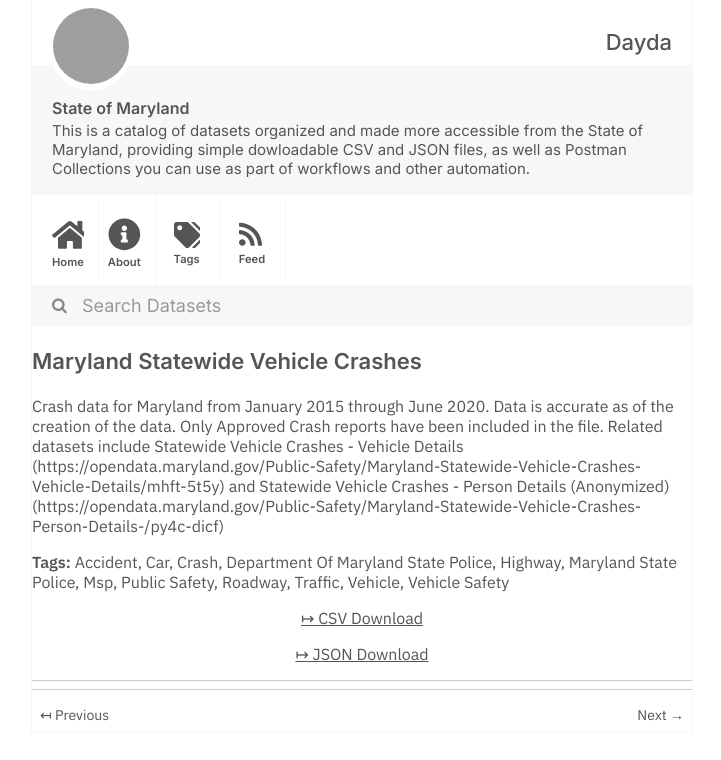
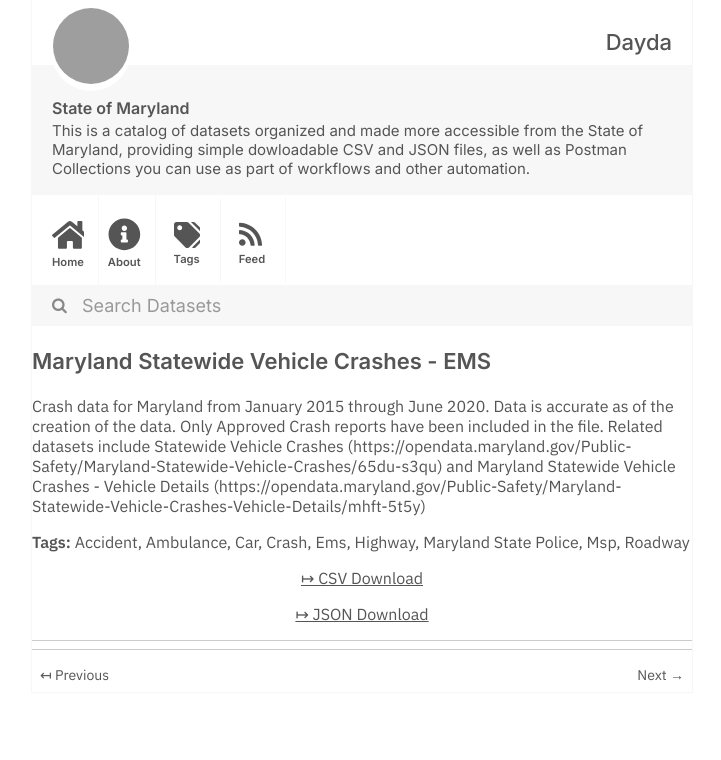
Before and after one commit to dayda-entities/state-of-maryland, a Jekyll site: the page built from _posts/2020-11-10-maryland-statewide-vehicle-cra.md, in a window 1280 px wide, cut to the strip 0-760 px from the top of the page. Shown: the whole strip, without its empty margins (278-999 px from the left). Built offline with Jekyll 4.4.1, drawn with Linux system fonts in a browser that asks for light colours; grey boxes are pictures that could not be loaded.

Commit message:
Publish Data

```diff
--- a/_posts/2020-11-10-maryland-statewide-vehicle-cra.md
+++ b/_posts/2020-11-10-maryland-statewide-vehicle-cra.md
@@ -1,28 +1,25 @@
 ---
-title: Maryland Statewide Vehicle Crashes
-created: '2020-11-10T17:24:01.178673'
-modified: '2020-11-10T17:24:01.178685'
+title: Maryland Statewide Vehicle Crashes - EMS
+created: '2020-11-10T17:25:05.853395'
+modified: '2020-11-10T17:25:05.853403'
 state: active
 type: dataset
 tags:
   - Accident
+  - Ambulance
   - Car
   - Crash
-  - Department Of Maryland State Police
+  - Ems
   - Highway
   - Maryland State Police
   - Msp
-  - Public Safety
   - Roadway
-  - Traffic
-  - Vehicle
-  - Vehicle Safety
 groups:
   - Local Government
-csv_url: 'https://opendata.maryland.gov/api/views/65du-s3qu/rows.csv?accessType=DOWNLOAD'
+csv_url: 'https://opendata.maryland.gov/api/views/kit6-b7yi/rows.csv?accessType=DOWNLOAD'
 json_url: >-
-  https://opendata.maryland.gov/api/views/65du-s3qu/rows.json?accessType=DOWNLOAD
+  https://opendata.maryland.gov/api/views/kit6-b7yi/rows.json?accessType=DOWNLOAD
 layout: post
 
 ---
-Crash data for Maryland from January 2015 through June 2020. Data is accurate as of the creation of the data. Only Approved Crash reports have been included in the file. Related datasets include Statewide Vehicle Crashes - Vehicle Details (https://opendata.maryland.gov/Public-Safety/Maryland-Statewide-Vehicle-Crashes-Vehicle-Details/mhft-5t5y) and Statewide Vehicle Crashes - Person Details (Anonymized) (https://opendata.maryland.gov/Public-Safety/Maryland-Statewide-Vehicle-Crashes-Person-Details-/py4c-dicf)
+Crash data for Maryland from January 2015 through June 2020. Data is accurate as of the creation of the data. Only Approved Crash reports have been included in the file. Related datasets include Statewide Vehicle Crashes (https://opendata.maryland.gov/Public-Safety/Maryland-Statewide-Vehicle-Crashes/65du-s3qu) and Maryland Statewide Vehicle Crashes - Vehicle Details (https://opendata.maryland.gov/Public-Safety/Maryland-Statewide-Vehicle-Crashes-Vehicle-Details/mhft-5t5y)
```
